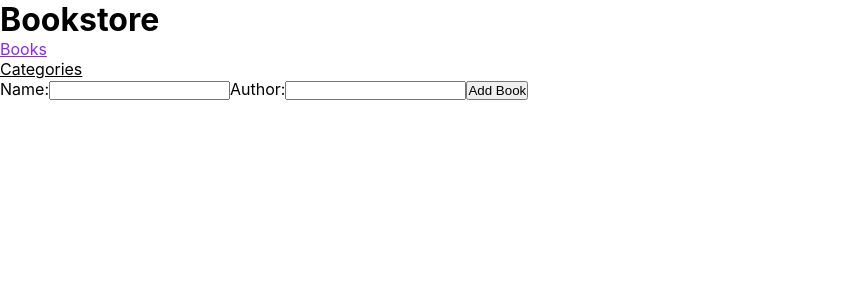
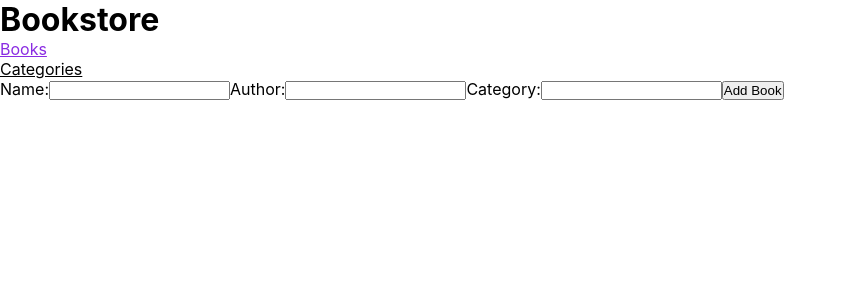
Before and after one commit to saadat-ali-awan/Bookstore, a React (Create React App) app: page / in a window 1280 px wide. Shown: the top 300 px of the page, without its empty margins (0-846 px from the left). Built offline with nearby package versions, Linux system fonts and the light colour scheme.

Commit message:
Add Category Input

```diff
--- a/src/components/AddBookForm.jsx
+++ b/src/components/AddBookForm.jsx
@@ -7,6 +7,7 @@ function AddBookForm() {
   const [state, setState] = useState({
     title: '',
     author: '',
+    category: '',
   });
 
   const dispatch = useDispatch();
@@ -30,10 +31,11 @@ function AddBookForm() {
 
   const addBookToStore = () => {
     const id = getUniqueId();
-    dispatch(addBook(state.title, state.author, id));
+    dispatch(addBook(state.title, state.author, state.category, id));
     setState({
       title: '',
       author: '',
+      category: '',
     });
   };
 
@@ -47,6 +49,10 @@ function AddBookForm() {
         Author:
         <input type="text" id="author" name="author" value={state.author} onChange={handleChange} />
       </label>
+      <label htmlFor="category">
+        Category:
+        <input type="text" id="category" name="category" value={state.category} onChange={handleChange} />
+      </label>
       <button type="button" onClick={addBookToStore}>Add Book</button>
     </form>
   );
```
